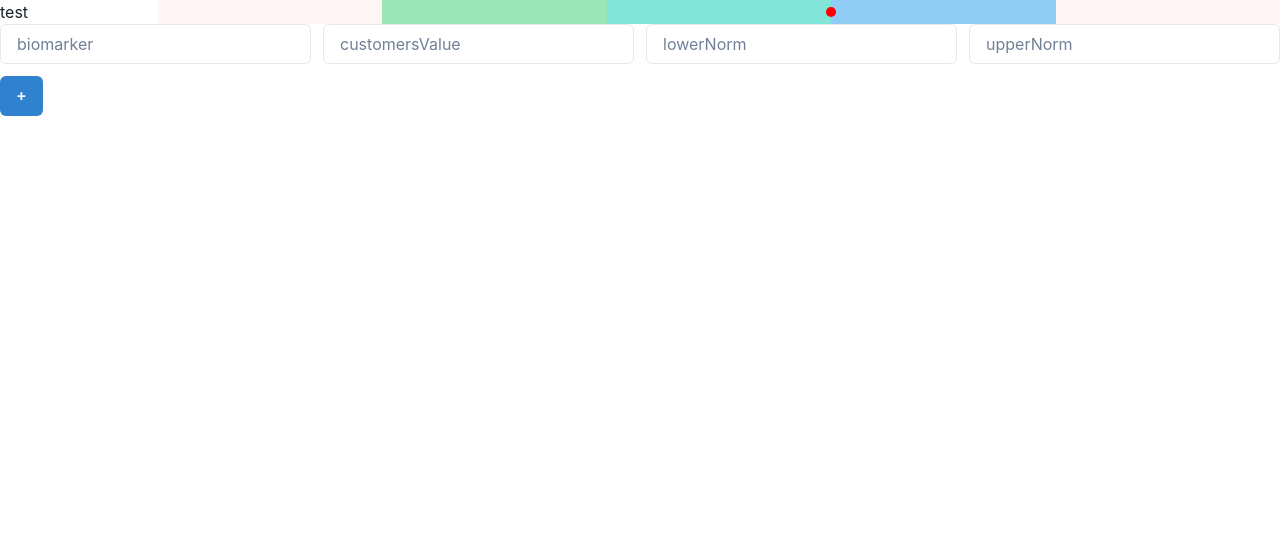
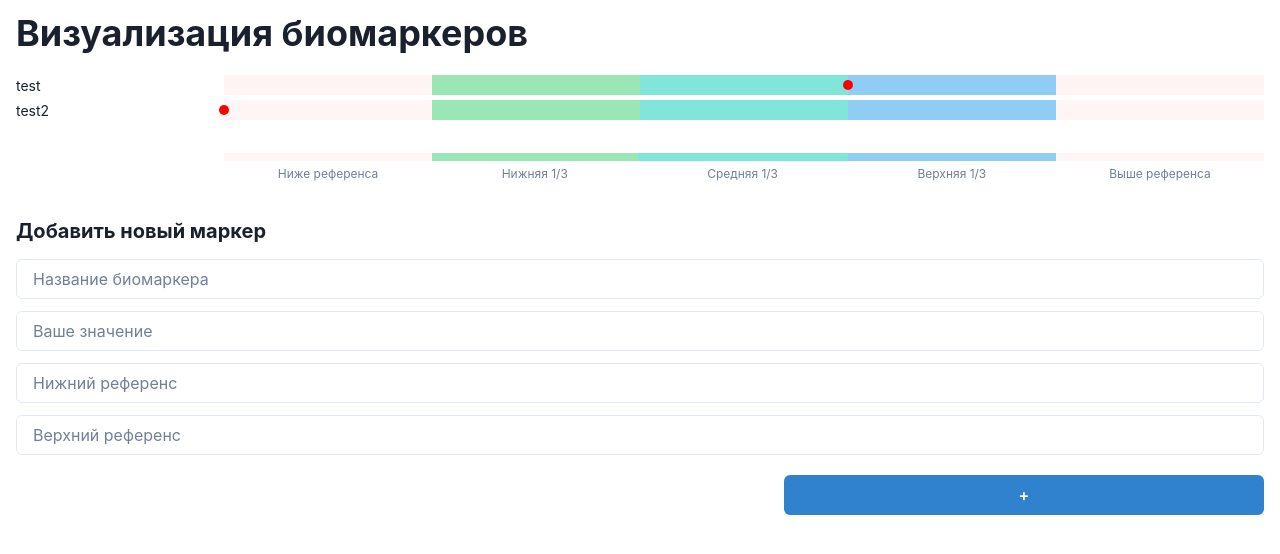
Before and after one commit to IvannaSevkovych/biomarker-visualizer, a Next.js app: page / in a window 1280 px wide. Shown: the top 554 px of the page. Built offline with nearby package versions, Linux system fonts and the light colour scheme.

Commit message:
Finalize POC

```diff
--- a/components/BiomarkerPlot.tsx
+++ b/components/BiomarkerPlot.tsx
@@ -1,5 +1,5 @@
 import { BiomarkerData } from '../domain/model'
-import { Box, Flex } from '@chakra-ui/react'
+import { Box, Flex, Text } from '@chakra-ui/react'
 
 export const BiomarkerPlot: React.FC<{ data: BiomarkerData }> = ({ data }) => {
     const { customersValue, lowerNorm, upperNorm, biomarker } = data
@@ -7,13 +7,13 @@ export const BiomarkerPlot: React.FC<{ data: BiomarkerData }> = ({ data }) => {
         (customersValue.value - lowerNorm.value) /
         (upperNorm.value - lowerNorm.value)
     const offset = `${customerRelativeToOptimum * 100}%`
-    console.log(offset)
 
     return (
-        <Flex gap={2}>
-            <Box w="150px">{biomarker}</Box>
-            {/* <div>{customerRelativeToOptimum}</div> */}
-            <Flex grow="1">
+        <Flex gap={2} flexDirection={{ base: 'column', lg: 'row' }}>
+            <Text fontSize="sm" w={200}>
+                {biomarker}
+            </Text>
+            <Flex grow="1" h={5}>
                 <Box bg="red.50" w={0.2}></Box>
                 <Flex w={0.6} position="relative">
                     <Box bg="green.200" flexGrow={1}></Box>
--- /dev/null
+++ b/components/BiomarkerPlotLegend.tsx
@@ -0,0 +1,70 @@
+import { Box, Flex, Text } from '@chakra-ui/react'
+
+export const BiomarkerPlotLegend = () => {
+    return (
+        <Flex gap={{ base: 0, lg: 2 }} pt={7}>
+            <Text w={{ base: 0, lg: 200 }} />
+            <Flex grow="1">
+                <Flex w={0.2} flexDirection={'column'} alignItems={'stretch'}>
+                    <Box bg="red.50" h={2}></Box>
+                    <Text fontSize="xs" align="center" p={1} color="gray.500">
+                        Ниже референса
+                    </Text>
+                </Flex>
+                <Flex w={0.6} position="relative">
+                    <Flex
+                        flexGrow={1}
+                        flexDirection={'column'}
+                        alignItems={'stretch'}
+                    >
+                        <Box bg="green.200" h={2}></Box>
+                        <Text
+                            fontSize="xs"
+                            align="center"
+                            p={1}
+                            color="gray.500"
+                        >
+                            Нижняя 1/3
+                        </Text>
+                    </Flex>
+                    <Flex
+                        flexGrow={1}
+                        flexDirection={'column'}
+                        alignItems={'stretch'}
+                    >
+                        <Box bg="teal.200" h={2}></Box>
+                        <Text
+                            fontSize="xs"
+                            align="center"
+                            p={1}
+                            color="gray.500"
+                        >
+                            Средняя 1/3
+                        </Text>
+                    </Flex>
+                    <Flex
+                        flexGrow={1}
+                        flexDirection={'column'}
+                        alignItems={'stretch'}
+                    >
+                        <Box bg="blue.200" h={2}></Box>
+                        <Text
+                            fontSize="xs"
+                            align="center"
+                            p={1}
+                            color="gray.500"
+                        >
+                            Верхняя 1/3
+                        </Text>
+                    </Flex>
+                </Flex>
+                <Flex w={0.2} flexDirection={'column'} alignItems={'stretch'}>
+                    <Box bg="red.50" h={2}></Box>
+                    <Text fontSize="xs" align="center" p={1} color="gray.500">
+                        Выше референса
+                    </Text>
+                </Flex>
+            </Flex>
+        </Flex>
+    )
+}
--- a/pages/index.tsx
+++ b/pages/index.tsx
@@ -1,7 +1,15 @@
-import { Input, Button, Flex, Stack } from '@chakra-ui/react'
+import {
+    Input,
+    Button,
+    Flex,
+    Stack,
+    Container,
+    Heading,
+} from '@chakra-ui/react'
 import { useState } from 'react'
 import { BiomarkerData } from '../domain/model'
 import { BiomarkerPlot } from '../components/BiomarkerPlot'
+import { BiomarkerPlotLegend } from '../components/BiomarkerPlotLegend'
 
 export default function Home() {
     const [biomarker, setBiomarker] = useState('')
@@ -13,6 +21,12 @@ export default function Home() {
         {
             biomarker: 'test',
             customersValue: { value: 4 },
+            lowerNorm: { value: 2 },
+            upperNorm: { value: 5 },
+        },
+        {
+            biomarker: 'test2',
+            customersValue: { value: 1 },
             lowerNorm: { value: 2 },
             upperNorm: { value: 5 },
         },
@@ -31,10 +45,14 @@ export default function Home() {
         setLowerNorm(undefined)
         setUpperNorm(undefined)
     }
+    const biomarkersPresent = biomarkers.length > 0
 
     return (
-        <div>
-            <Stack gap={1}>
+        <Container maxW="container.xl" py={3}>
+            <Heading as="h1" size="xl" mb={5}>
+                Визуализация биомаркеров
+            </Heading>
+            <Stack gap={1} mb={biomarkersPresent ? 8 : 0}>
                 {biomarkers.map((data: BiomarkerData) => {
                     return (
                         <BiomarkerPlot
@@ -43,39 +61,56 @@ export default function Home() {
                         ></BiomarkerPlot>
                     )
                 })}
+
+                {biomarkersPresent && <BiomarkerPlotLegend />}
             </Stack>
-            <Flex gap={3}>
+            <Heading as="h2" size="md" mb={4}>
+                Добавить новый маркер
+            </Heading>
+            <Flex
+                flexDirection={'column'}
+                gap={5}
+                justifyContent="space-between"
+                alignItems={'flex-end'}
+            >
+                <Flex gap={3} flexDirection={'column'} w={'100%'}>
                     <Input
                         type="text"
-                    placeholder="biomarker"
+                        placeholder="Название биомаркера"
                         value={biomarker}
                         onChange={(e) => setBiomarker(e.target.value)}
                     />
                     <Input
                         type="number"
                         step="any"
-                    placeholder="customersValue"
+                        placeholder="Ваше значение"
                         value={customersValue || ''}
                         onChange={(e) => setCustomersValue(e.target.value)}
                     />
                     <Input
                         type="number"
                         step="any"
-                    placeholder="lowerNorm"
+                        placeholder="Нижний референс"
                         value={lowerNorm || ''}
                         onChange={(e) => setLowerNorm(e.target.value)}
                     />
                     <Input
                         type="number"
                         step="any"
-                    placeholder="upperNorm"
+                        placeholder="Верхний референс"
                         value={upperNorm || ''}
                         onChange={(e) => setUpperNorm(e.target.value)}
                     />
                 </Flex>
-            <Button marginY={3} colorScheme="blue" onClick={addBiomarker}>
+                <Button
+                    colorScheme="blue"
+                    onClick={addBiomarker}
+                    w={'100%'}
+                    maxWidth={'480px'}
+                >
                     +
                 </Button>
-        </div>
+            </Flex>
+        </Container>
     )
 }
```
Lines whose indentation alone changed are shown as unchanged.
